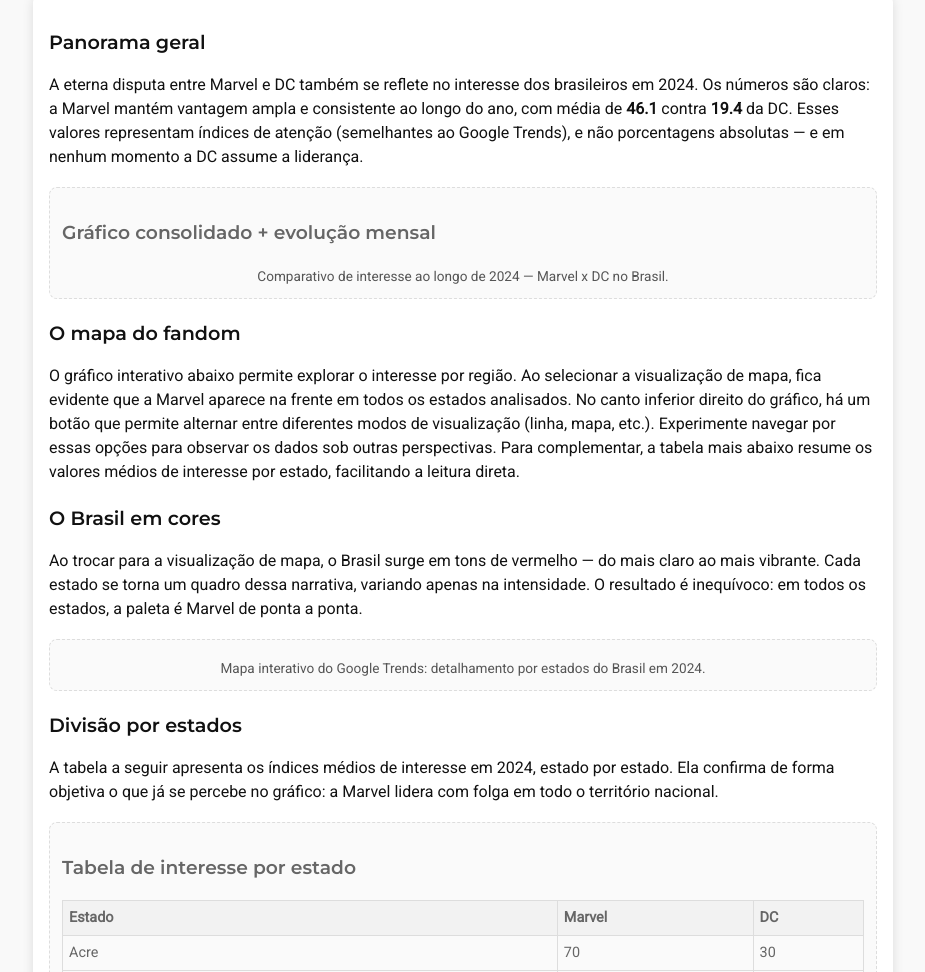
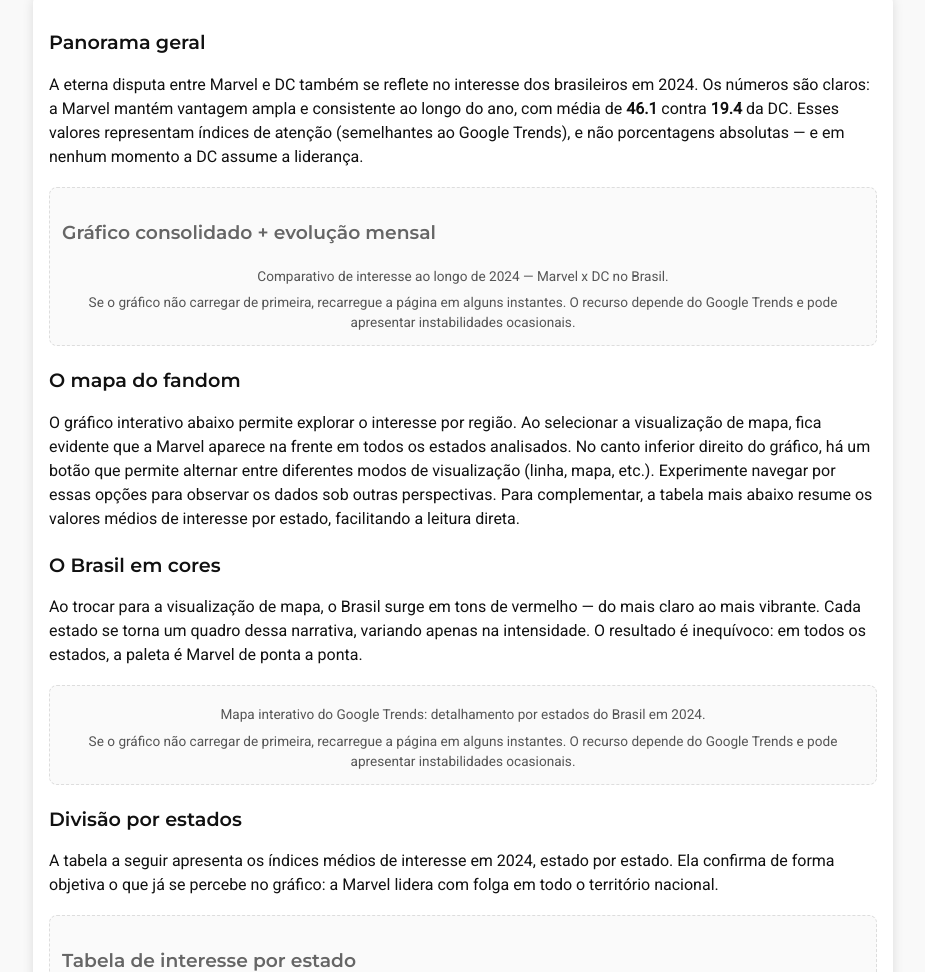
Before and after one commit to LeUchoa/popularidade-marvel-dc, a plain HTML site: page docs/index.html in a window 1280 px wide. Shown: the part 600-1572 px from the top of the page, without its empty margins (177-1102 px from the left). Drawn offline with nearby package versions, Linux system fonts and the light colour scheme; a script that the page names is missing.

Commit message:
Add loading note for Google Trends graphs
Added a note about potential loading issues with the graphs due to Google Trends dependencies.

```diff
--- a/docs/index.html
+++ b/docs/index.html
@@ -245,6 +245,11 @@
           </div>
 
                                       <div class="caption">Comparativo de interesse ao longo de 2024 — Marvel x DC no Brasil.</div>
+			<div class="caption">
+  Se o gráfico não carregar de primeira, recarregue a página em alguns instantes.
+  O recurso depende do Google Trends e pode apresentar instabilidades ocasionais.
+</div>
+
         </section>
 
         <h2>O mapa do fandom</h2>
@@ -291,6 +296,11 @@
           </div>
 
           <div class="caption">Mapa interativo do Google Trends: detalhamento por estados do Brasil em 2024.</div>
+	<div class="caption">
+  Se o gráfico não carregar de primeira, recarregue a página em alguns instantes.
+  O recurso depende do Google Trends e pode apresentar instabilidades ocasionais.
+</div>
+
         </section>
 
         <h2>Divisão por estados</h2>
```
